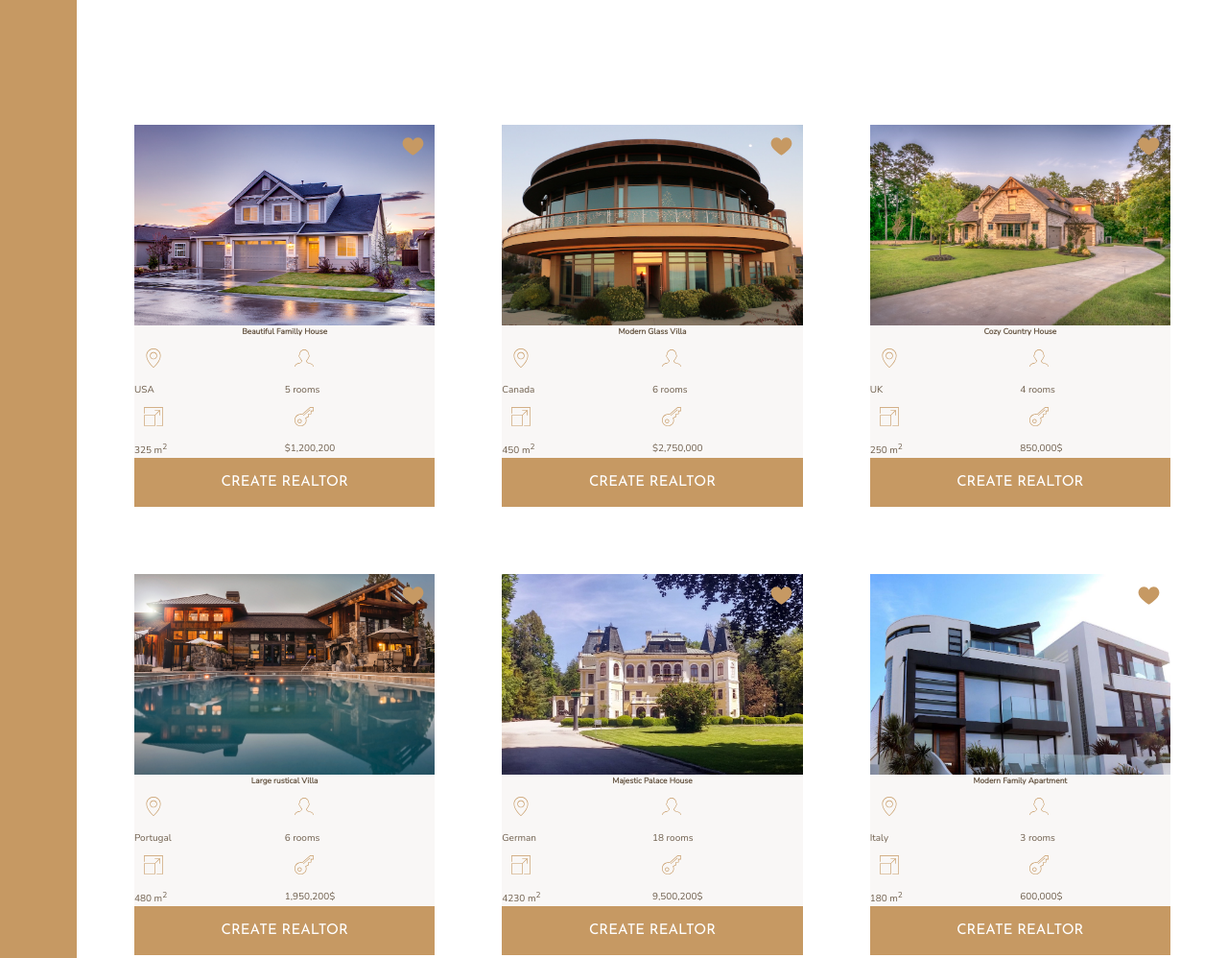
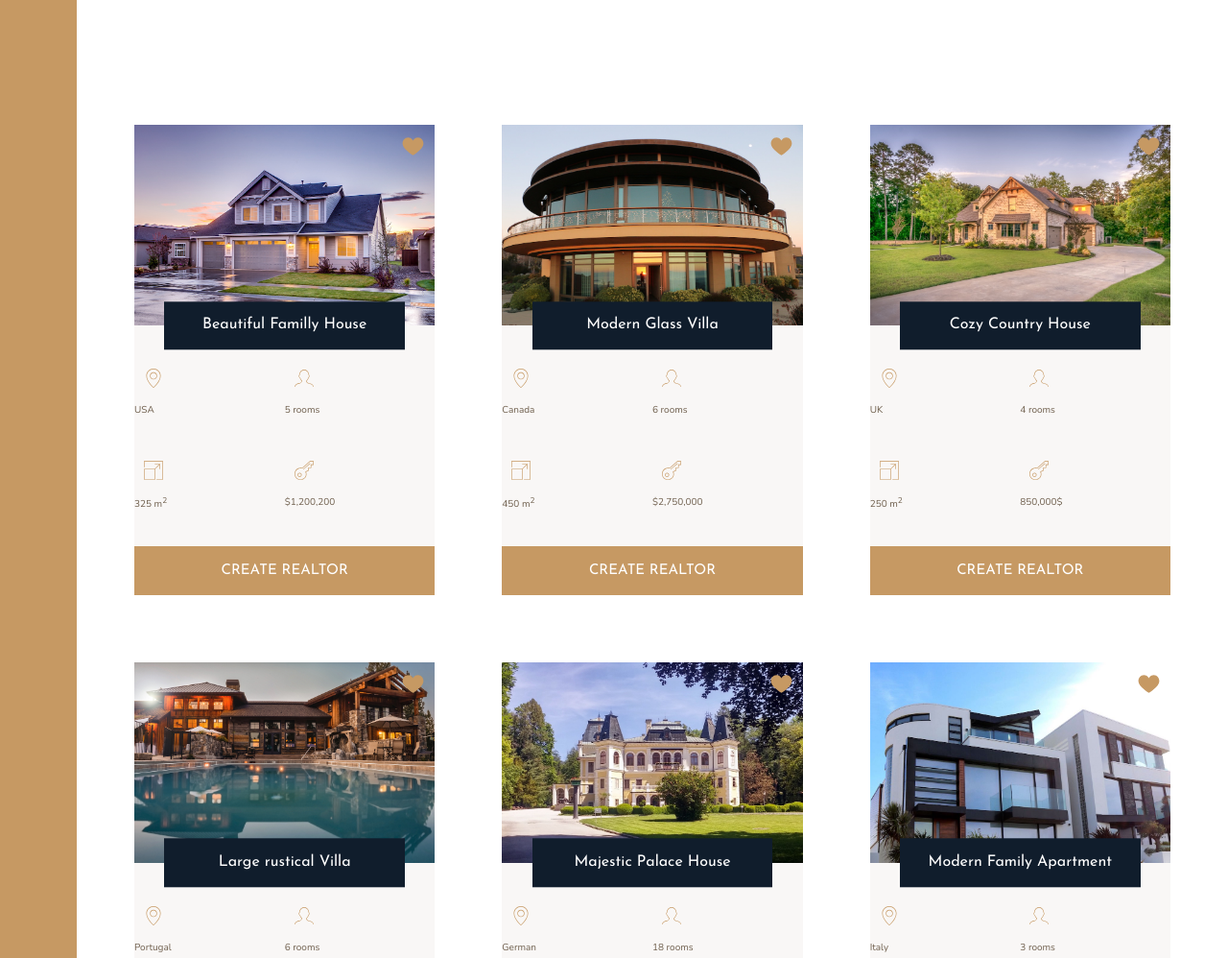
Before and after one commit to pawelpiatek1707/Nexter, a website: page index.html in a window 1280 px wide. Shown: the part 1780-2778 px from the top of the page at 96% size. Drawn offline with nearby package versions, Linux system fonts and the light colour scheme.

Commit message:
styled home header

```diff
--- a/sass/_homes.scss
+++ b/sass/_homes.scss
@@ -13,6 +13,7 @@
 
   display: grid;
   grid-template-columns: repeat(2,1fr);
+  grid-row-gap: 3.5rem;
 
   &__img{
     width: 100%;
@@ -34,7 +35,19 @@
 
   &__name{
     grid-column: 1/-1;
+    grid-row: 1/2;
+    z-index: 3;
+    align-self: end;
     text-align: center;
+    font-family: $font-display;
+    font-size: 1.6rem;
+    padding: 1.25rem;
+    background-color: $color-secondary;
+    color: #ffffff;
+    font-weight: 400;
+    width: 80%;
+    justify-self: center;
+    transform: translateY(50%);
   }
 
   &__location,
```
Also changed, not shown: css/style.css.
